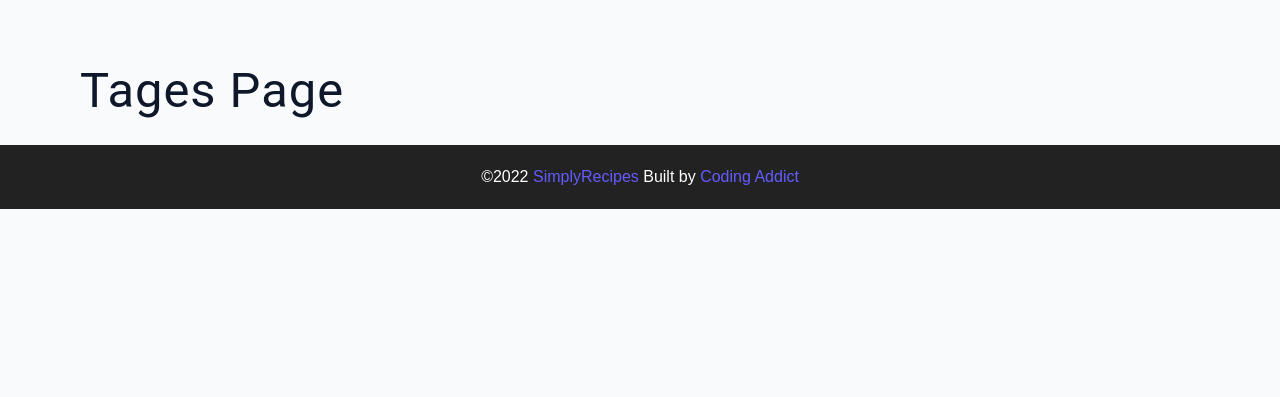
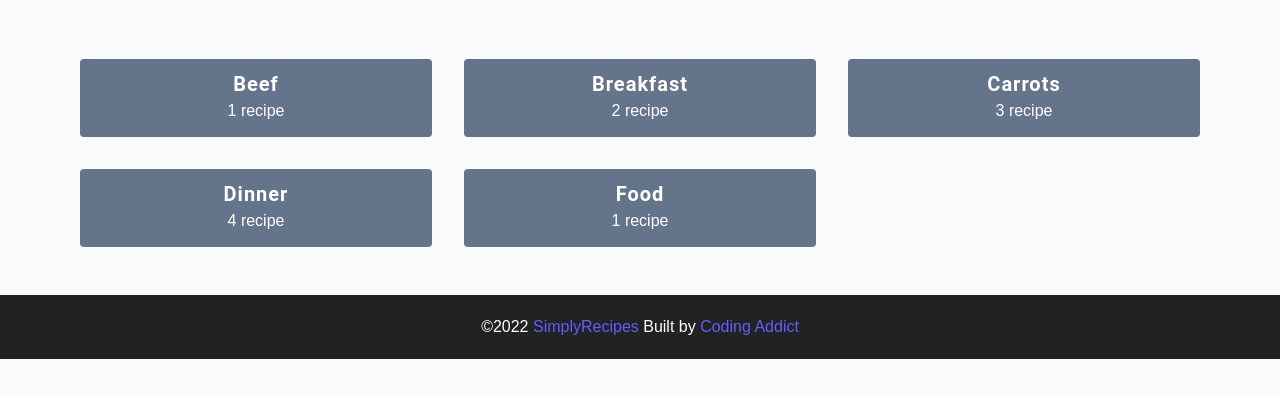
Before and after one commit to bharat9499parmar/Simply-Recipes, a plain HTML site: page tags.html in a window 1280 px wide. Shown: the part 69-466 px from the top of the page. Drawn offline with Linux system fonts and the light colour scheme.

Commit message:
added tags page

```diff
--- a/css/main.css
+++ b/css/main.css
@@ -592,3 +592,41 @@ Contact Page
     align-items: center;
   }
 }
+/*
+=========
+Tags Page
+=========
+*/
+.tags-wrapper {
+  display: grid;
+  gap: 2rem;
+  padding-bottom: 3rem;
+}
+.tag {
+  background: var(--grey-500);
+  border-radius: var(--borderRadius);
+  text-align: center;
+  color: var(--white);
+  transition: var(--transition);
+  padding: 0.75rem 0;
+}
+.tag:hover {
+  background: var(--primary-500);
+}
+.tag h5,
+.tag p {
+  margin-bottom: 0;
+}
+.tag h5 {
+  font-weight: 600;
+}
+@media screen and (min-width: 576px) {
+  .tags-wrapper {
+    grid-template-columns: 1fr 1fr;
+  }
+}
+@media screen and (min-width: 992px) {
+  .tags-wrapper {
+    grid-template-columns: repeat(3,1fr);
+  }
+}
--- a/tags.html
+++ b/tags.html
@@ -44,7 +44,38 @@
   <!--end of nav  -->
   <!-- main -->
   <main class="page">
-    <h1>Tages Page</h1>
+   <section class="tags-wrapper">
+  <!--single tag  -->
+  <a href="tag-template.html" class="tag">
+    <h5>beef</h5>
+    <p>1 recipe</p>
+  </a>
+   <!--end of single tag  -->
+   <!--single tag  -->
+  <a href="tag-template.html" class="tag">
+    <h5>Breakfast</h5>
+    <p>2 recipe</p>
+  </a>
+   <!--end of single tag  -->
+   <!--single tag  -->
+  <a href="tag-template.html" class="tag">
+    <h5>carrots</h5>
+    <p>3 recipe</p>
+  </a>
+   <!--end of single tag  -->
+   <!--single tag  -->
+  <a href="tag-template.html" class="tag">
+    <h5>Dinner</h5>
+    <p>4 recipe</p>
+  </a>
+   <!--end of single tag  -->
+   <!--single tag  -->
+  <a href="tag-template.html" class="tag">
+    <h5>food</h5>
+    <p>1 recipe</p>
+  </a>
+   <!--end of single tag  -->
+   </section>
   </main>
   <!-- end of main -->
   <!-- footer -->
```
